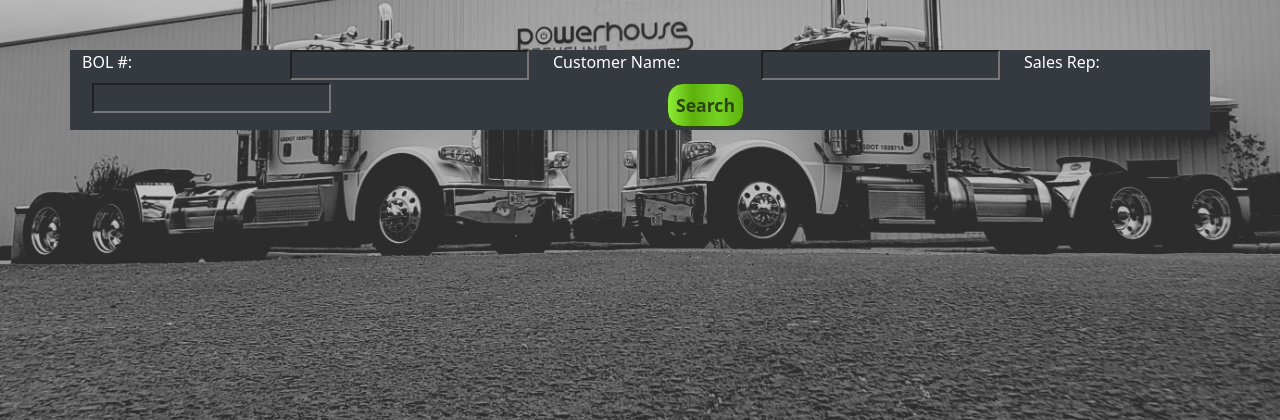
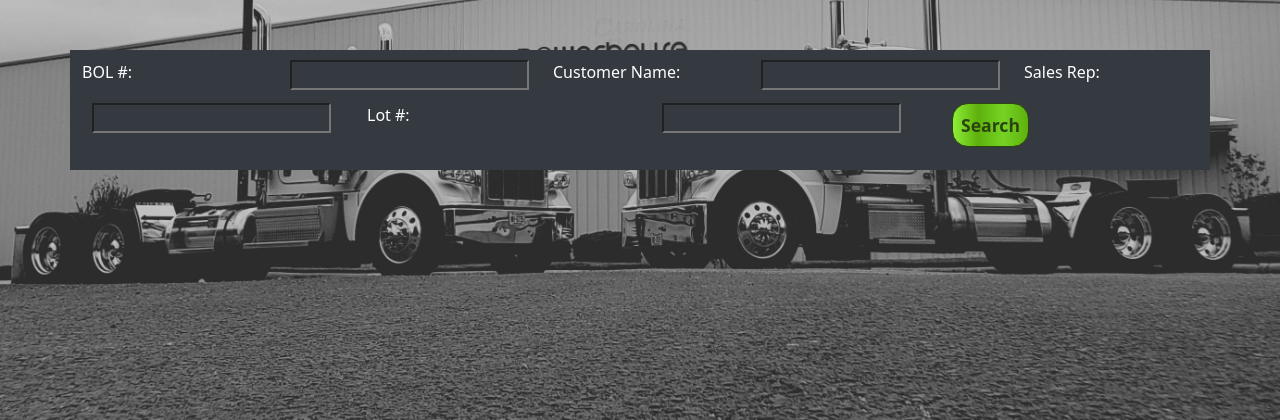
Before and after one commit to Wayto0blivion/PHR-Database, a Flask app: page /qr-search in a window 1280 px wide. Shown: the part 56-476 px from the top of the page. Run offline with Flask 3, Linux system fonts and the light colour scheme; parts of the project's set-up code (start-up, migrations or seed data) failed here and were passed over; some libraries are stand-ins or nearby versions.

Commit message:
Added Lot # field to QR search form and updated display logic.
Enhanced QR search form by including a Lot # field. Updated the template to handle Lot # input and display QR codes for it alongside existing fields. Also adjusted the UI for improved spacing and layout.

```diff
--- a/services/flask/website/forms.py
+++ b/services/flask/website/forms.py
@@ -221,6 +221,7 @@ class CustomerSearchForm(FlaskForm):
     bol_number = StringField("")
     customer_name = StringField('')
     sales_rep = StringField("Sales Rep")
+    lot_num = StringField("Lot #")
     submit = SubmitField("Search")
 
 
--- a/services/flask/website/models.py
+++ b/services/flask/website/models.py
@@ -831,6 +831,7 @@ class RazorPCExport(db.Model):
     Cosmetic_Grade = db.Column('Cosmetic Grade', db.String(255))
 
     IMEI = db.Column(db.String(255))
+    HDD_MFG = db.Column('HDD MFG', db.String(60))
     HwID = db.Column(db.String(30))
 
 
--- a/services/flask/website/templates/qr_search.html
+++ b/services/flask/website/templates/qr_search.html
@@ -14,7 +14,7 @@
 <div class="container">
     <form method="POST">
         {{ form.hidden_tag() }}
-        <div class="row" style="margin-top: 50px;background: rgb(52,58,64);height: 80px;">
+        <div class="row" style="margin-top: 50px;padding-top: 10px;padding-bottom: 10px;background: rgb(52,58,64);height: 120px;">
             <div class="col d-xxl-flex justify-content-xxl-center align-items-xxl-center">
                 <span style="color: rgb(255,255,255); white-space: nowrap;">BOL #:</span>
             </div>
@@ -32,6 +32,12 @@
             </div>
             <div class="col d-xxl-flex justify-content-xxl-center align-items-xxl-center">
                 {{ form.sales_rep (style="margin-left: 10px;background: transparent;color: rgb(255,255,255);") }}
+            </div>
+            <div class="col d-xxl-flex justify-content-xxl-center align-items-xxl-center">
+                <span style="color: rgb(255,255,255); white-space: nowrap;">Lot #:</span>
+            </div>
+            <div class="col d-xxl-flex justify-content-xxl-center align-items-xxl-center">
+                {{ form.lot_num (style="margin-left: 10px;background: transparent;color: rgb(255,255,255);") }}
             </div>
             <div class="col d-xxl-flex justify-content-xxl-center align-items-xxl-center">
                 {{ form.submit (class="login-button", style="margin-left: 15px;") }}
@@ -63,7 +69,7 @@
             {% endfor %}
         </div>
     {% endif %}
-    {% if results or form.bol_number.data or form.sales_rep.data %}
+    {% if results or form.bol_number.data or form.sales_rep.data or form.lot_num.data %}
         <div class="row qr-display-div" style="padding: 15px; min-height: 150px;" id="qr-display">
             {% if form.bol_number.data %}
                 <div class="col d-xxl-flex justify-content-xxl-center align-items-xxl-center qr-item" style="background: white; padding: 15px;">
@@ -75,6 +81,12 @@
                 <div class="col d-xxl-flex justify-content-xxl-center align-items-xxl-center qr-item" style="background: white; padding: 15px;">
                     <img src="{{ qrcode(form.sales_rep.data) }}" alt="" width="100">
                     <span style="padding-left: 10px;">{{(form.sales_rep.data)}}</span>
+                </div>
+            {% endif %}
+            {% if form.lot_num.data %}
+                <div class="col d-xxl-flex justify-content-xxl-center align-items-xxl-center qr-item" style="background: white; padding: 15px;">
+                    <img src="{{ qrcode(form.lot_num.data) }}" alt="" width="100">
+                    <span style="padding-left: 10px;">{{(form.lot_num.data)}}</span>
                 </div>
             {% endif %}
             <div class="col d-xxl-flex justify-content-xxl-center align-items-xxl-center qr-item" style="background: white; padding: 15px;">
```
